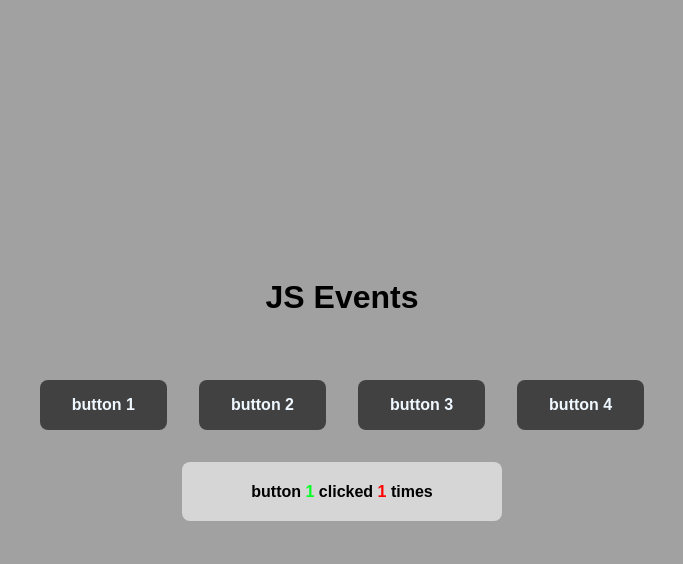
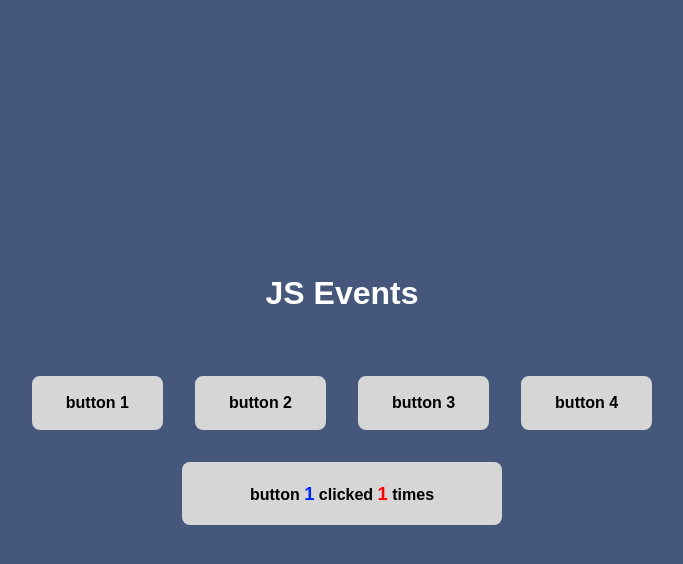
Before and after one commit to SalmanIyad/TT9-Task-JS-Events, a plain HTML site: page index.html in a window 1280 px wide. Both pictures are taken after a click on the button "button 1". Shown: the whole page, without its empty margins (298-981 px from the left). Drawn offline with Linux system fonts and the light colour scheme.

Commit message:
update index.html & style.css

```diff
--- a/index.html
+++ b/index.html
@@ -31,19 +31,21 @@
             var btnCounter = [0,0,0,0];
 
             var contentObj = {
-                btn1: `button 1 clicked times ${btnCounter[0]}`,
-                btn2: `button 2 clicked times ${btnCounter[1]}`,
-                btn3: `button 3 clicked times ${btnCounter[2]}`,
-                btn4: `button 4 clicked times ${btnCounter[3]}`
+                btn1: `button 1 has clicked ${btnCounter[0]} times`,
+                btn2: `button 2 has clicked ${btnCounter[1]} times`,
+                btn3: `button 3 has clicked ${btnCounter[2]} times`,
+                btn4: `button 4 has clicked ${btnCounter[3]} times`
             };
 
 
             Object.keys(contentObj).forEach((item) => {
                 const indexOfItem = Object.keys(contentObj).indexOf(item);
+
                 document.getElementById(item).onclick = function () {
                     btnCounter[indexOfItem]++;
                     changeContent(`button <span>${indexOfItem + 1}</span> clicked <span>${btnCounter[indexOfItem]}</span> times`);
                 };
+
                 document.getElementById(item).onauxclick = function () {
                     btnCounter[indexOfItem] = 0;
                     changeContent(`button <span>${indexOfItem + 1}</span> clicked <span>${btnCounter[indexOfItem]}</span> times`);
--- a/styles.css
+++ b/styles.css
@@ -5,13 +5,12 @@
     outline: none;
     box-sizing: border-box;
     font-family: 'arial' ,sans-serif;
-    transition: 0.5s ease-out background-color;
 }
 
 body {
-    background-color: rgb(161, 161, 161);
-    width: 100%;
+    background-color: #45587c;
 }
+
 .main {
     display: flex;
     justify-content: center;
@@ -24,7 +23,7 @@ body {
 
 #headerTXT {
     font-size: 2rem;
-    color: #000;
+    color: #fff;
     margin-bottom: 2rem;
 }
 
@@ -36,22 +35,24 @@ body {
 }
 
 .btn {
-    background-color: rgb(65, 65, 65);
+    background-color: #d6d6d6;
+    border: 0.15rem #d6d6d6 solid;
     padding: 1rem 2rem;
     border-radius: 0.5rem;
-    color: aliceblue;
+    color: #000;
     font-size: 1rem;
     font-weight: 600;
     cursor: pointer;
     transition: 0.3s;
 }
+
 .btn:hover {
-    background-color: #00ff22;
-    color: #000;
+    background-color: transparent;
+    color: #fff;
 }
 
 #output {
-    background-color: rgb(214, 214, 214);
+    background-color: #d6d6d6;
     color: #000;
     padding: 1rem 2rem;
     border-radius: 0.5rem;
@@ -63,10 +64,12 @@ body {
     text-align: center;
 }
 
+#output span:first-child {
+    color: #0026ff;
+    font-size: 1.15rem;
+}
 
-#output span:first-child {
-    color: #00ff22;
+#output span:last-child {
+    color: #f00;
+    font-size: 1.15rem;
 }
-#output span:last-child {
-    color: #ff0000;
-}
```
